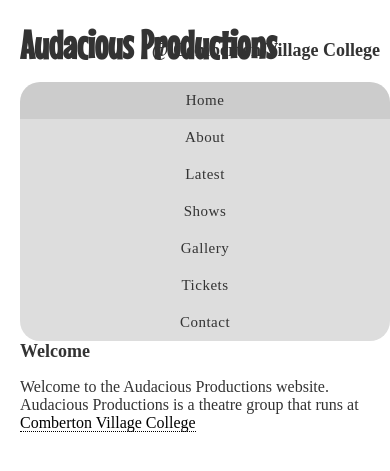
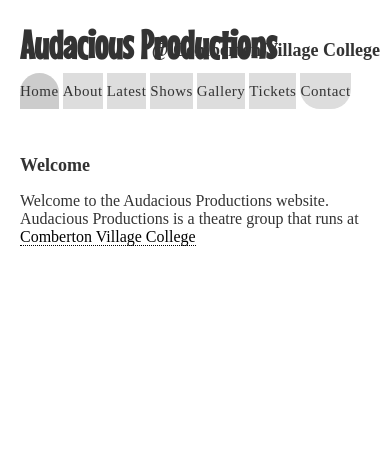
Before and after one commit to liamtclark/Audacious, a PHP site: page / in a window 390 px wide. Shown: the top 471 px of the page. Run offline with PHP 8.4, Linux system fonts and the light colour scheme.

Commit message:
SCSS
Implementing SCSS and adding effects

```diff
--- a/index.php
+++ b/index.php
@@ -2,7 +2,7 @@
 <html lang="en">
 	<head>
 		<title>Audacious Productions | Home</title>
-		<link rel="stylesheet" type="text/css" href="global.css"/>
+		<link rel="stylesheet" type="text/css" href="site/global.css"/>
 		<link href='http://fonts.googleapis.com/css?family=Lato:300,400,700|Mouse+Memoirs' rel='stylesheet' type='text/css'>
 	</head>
 	<body>
--- a/site/global.css
+++ b/site/global.css
@@ -26,16 +26,6 @@ h2 {
 
 p {
   font-size: 16px;
-}
-
-section a {
-  color: black;
-  text-decoration: none;
-  border-bottom: 1px dotted black;
-}
-
-section a:hover {
-  border-bottom: 1px solid black;
 }
 
 header {
@@ -70,6 +60,16 @@ nav a {
   margin-left: 0%;
   background-color: #ddd;
   color: #333;
+  -webkit-transition: all 0.35s ease-in-out;
+  -moz-transition: all 0.35s ease-in-out;
+  -o-transition: all 0.35s ease-in-out;
+  transition: all 0.35s ease-in-out;
+}
+@media only screen and (max-width: 480px) {
+  nav a {
+    float: none;
+    width: 100%;
+  }
 }
 nav a:hover {
   background-color: #eee;
@@ -79,32 +79,46 @@ nav a.current {
 }
 nav a:first-of-type {
   margin-left: 0 !important;
-  border-bottom-left-radius: 1em;
-  border-top-left-radius: 1em;
+  -webkit-border-radius: 20px 0 0 20px;
+  -moz-border-radius: 20px 0 0 20px;
+  -ms-border-radius: 20px 0 0 20px;
+  -o-border-radius: 20px 0 0 20px;
+  border-radius: 20px 0 0 20px;
+}
+@media only screen and (max-width: 480px) {
+  nav a:first-of-type {
+    -webkit-border-radius: 20px 20px 0 0;
+    -moz-border-radius: 20px 20px 0 0;
+    -ms-border-radius: 20px 20px 0 0;
+    -o-border-radius: 20px 20px 0 0;
+    border-radius: 20px 20px 0 0;
+  }
 }
 nav a:last-of-type {
-  border-bottom-right-radius: 1em;
-  border-top-right-radius: 1em;
+  -webkit-border-radius: 0 20px 20px 0;
+  -moz-border-radius: 0 20px 20px 0;
+  -ms-border-radius: 0 20px 20px 0;
+  -o-border-radius: 0 20px 20px 0;
+  border-radius: 0 20px 20px 0;
 }
-
 @media only screen and (max-width: 480px) {
-  nav {
-    width: 100%;
-  }
-
-  nav a {
-    display: block;
-    width: 100%;
-  }
-
-  nav a:first-of-type {
-    border-radius: 20px 20px 0 0;
-  }
-
   nav a:last-of-type {
+    -webkit-border-radius: 0 0 20px 20px;
+    -moz-border-radius: 0 0 20px 20px;
+    -ms-border-radius: 0 0 20px 20px;
+    -o-border-radius: 0 0 20px 20px;
     border-radius: 0 0 20px 20px;
   }
 }
+
 section {
   padding: 0 10px;
 }
+section a {
+  color: black;
+  text-decoration: none;
+  border-bottom: 1px dotted black;
+}
+section a:hover {
+  border-bottom: 1px solid black;
+}
--- /dev/null
+++ b/site/global.scss
@@ -0,0 +1,103 @@
+@import "compass/css3";
+
+body {
+	font-family:'Lato'sans-serif;
+	color: #333;
+	margin:0;
+}
+
+#wrapper {
+	position: relative;
+	width: 100%;
+	max-width: 960px;
+	margin: 0 auto;
+	padding: 10px;
+	border-radius: 0 0 20px 20px;
+}
+
+h1 {
+	font-size: 40px;
+	font-family: 'Mouse Memoirs', sans-serif;
+	margin: 12px 0;
+}
+h2 {
+	font-size: 18px;
+	margin: 8px 0;
+}
+p {
+	font-size: 16px;
+}
+
+header {
+	position: relative;
+	margin: 10px 0;
+	padding: 0 10px;
+}
+header h1 {
+	padding-top: 0;
+}
+header h2 {
+	position: absolute;
+	top: 10px;
+	right: 20px;
+}
+
+
+
+nav {
+	margin: 15px 0;
+	padding-bottom: 40px;
+	a {
+		padding: 10px 0;
+		font-size:15px;
+		font-weight: 300;
+		letter-spacing: 0.5px;
+		text-decoration:none;
+		float:left;
+		width:14.28%;
+		text-align: center;
+		margin-left: 0%;
+		background-color:#ddd;
+		color: #333;
+		@include single-transition(all,0.35s,ease-in-out);
+
+		@media only screen and (max-width: 480px) {
+			float: none;
+			width: 100%;
+		}
+		&:hover {
+			background-color:#eee;
+		}
+
+		&.current {
+			background-color: #ccc;
+		}
+
+		&:first-of-type {
+			margin-left: 0 !important;
+			@include border-radius(20px 0 0 20px);
+			@media only screen and (max-width: 480px) {
+				@include border-radius(20px 20px 0 0);
+			}
+		}
+
+		&:last-of-type {
+			@include border-radius(0 20px 20px 0);
+			@media only screen and (max-width: 480px) {
+				@include border-radius(0 0 20px 20px);
+			}
+		}
+	}
+}
+
+section {
+	padding: 0 10px;
+	a {
+		color: black;
+		text-decoration: none;
+		border-bottom: 1px dotted black;
+		&:hover {
+			border-bottom: 1px solid black;
+		}
+	}
+}
```
Also changed, not shown: 1 other file.
